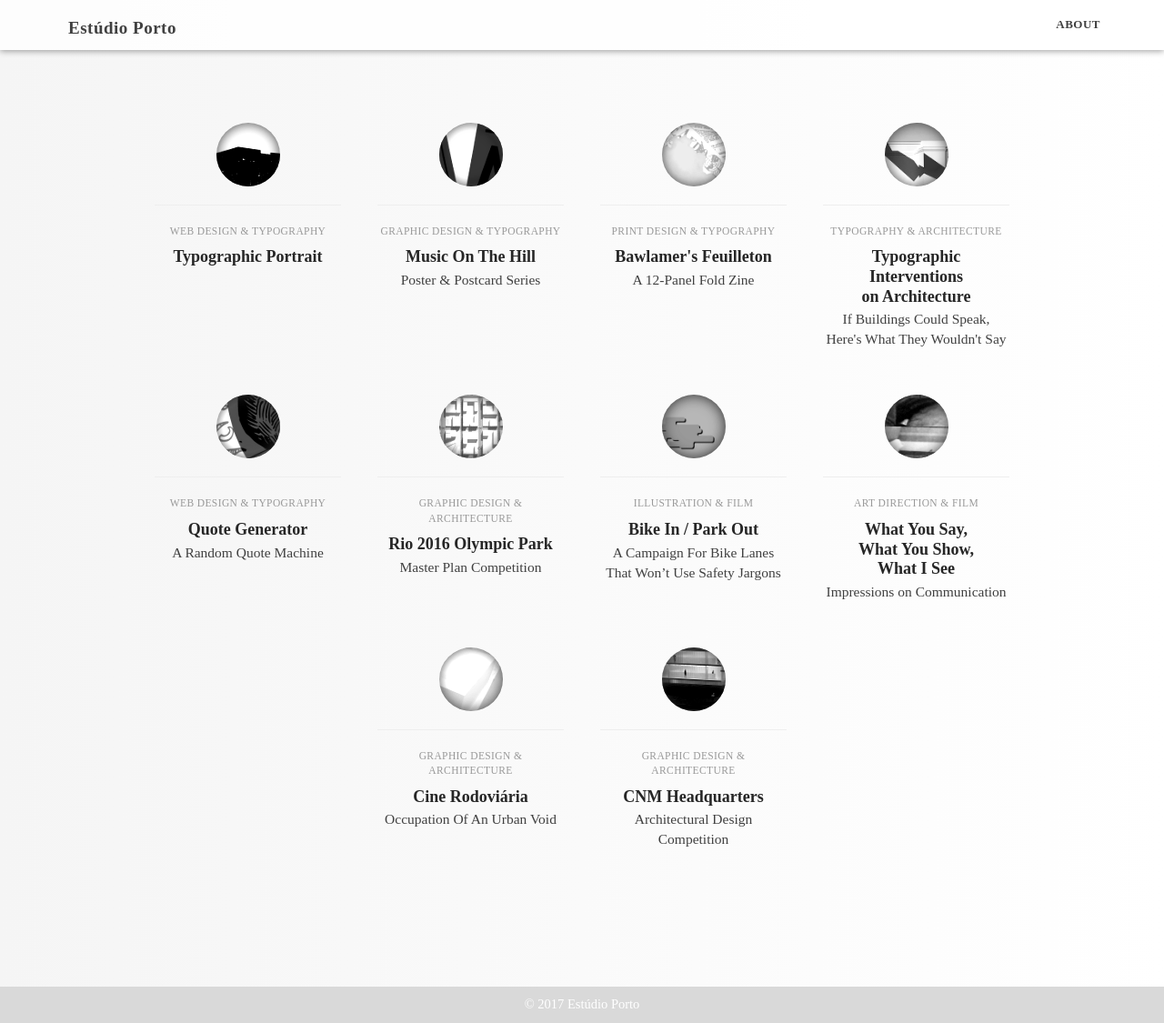
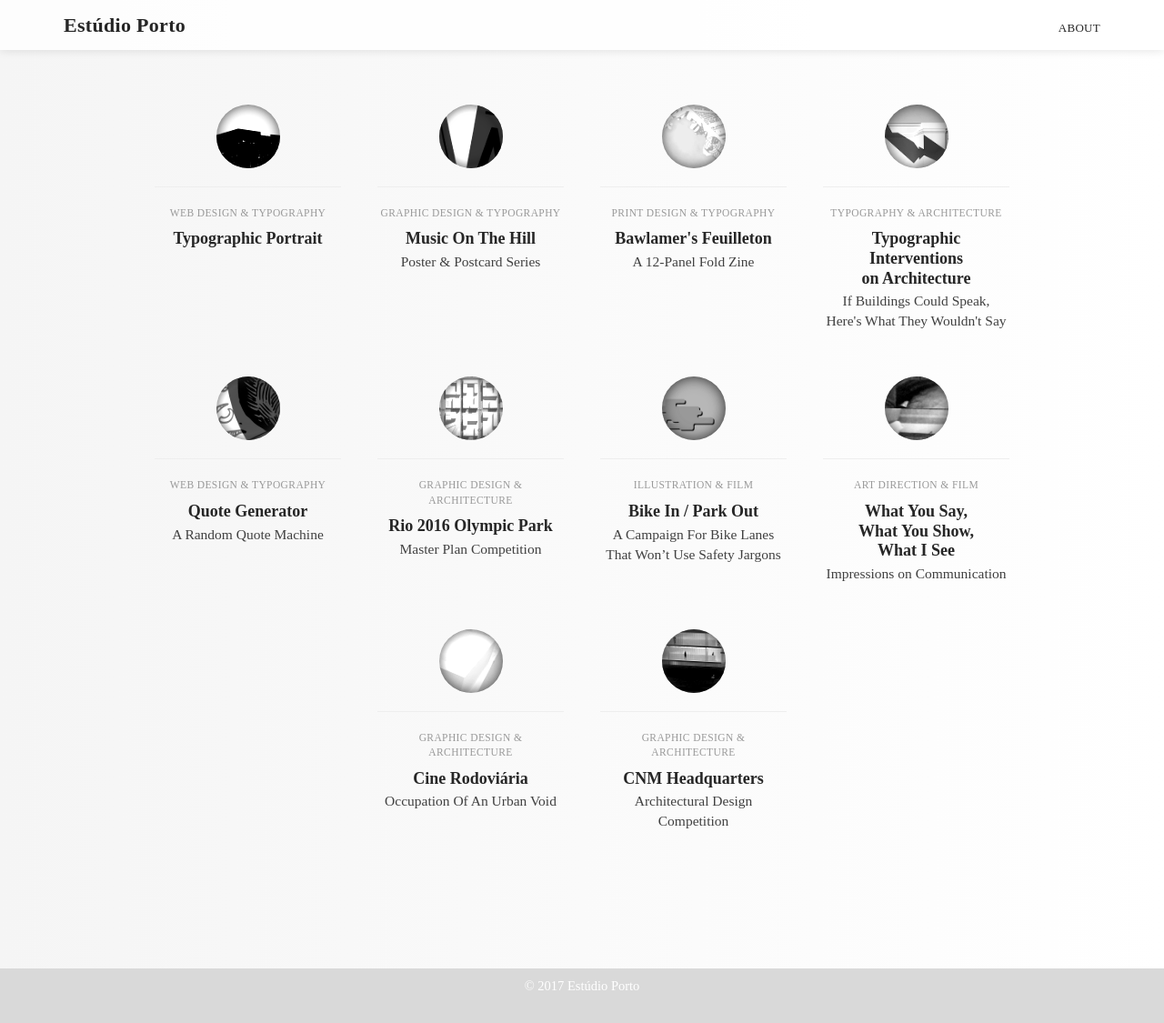
Before and after one commit to carolineportugal/estudioporto, a Jekyll site: the page built from index.html, in a window 1280 px wide and 1125 px high. Shown: the whole window at 91% size. Built offline with Jekyll 4.4.1, drawn with Linux system fonts in a browser that asks for light colours; nearby versions of some CDN libraries; some web fonts are replaced.

Commit message:
finalizes header for desktop

```diff
--- a/_includes/nav.html
+++ b/_includes/nav.html
@@ -1,15 +1,8 @@
 <nav>
   <div class="container">
     <div class="nav-wrapper">
-
-      <div class="logo-title-wrapper">
-
-          <div class="title">Estúdio Porto</div>
-
-        </div>
-
+        <div class="title">Estúdio Porto</div>
         <div class="menu">About</div>
-
     </div>
   </div>
 </nav>
--- a/_sass/_home.scss
+++ b/_sass/_home.scss
@@ -89,7 +89,7 @@ $transition-time:.2s;
     display:flex;
     flex-wrap: wrap;
     justify-content: center;
-    padding-top: calc(4rem + 55px);
+    padding-top:calc(2rem + 55px);
     padding-bottom:14rem;
   }
 
--- a/css/main.scss
+++ b/css/main.scss
@@ -61,63 +61,32 @@ footer{
 
 nav{
   position:fixed;
-  background: lighten(#000, 15%);
   background: rgba(255,255,255, .8);
   width: 100%;
+  height:55px;
   z-index:100;
-      // box-shadow: 0px 1px 10px 0px rgba(0, 0, 0, 0.1);
-      box-shadow: 0 1px 7px rgba(0,0,0,0.4);
+  box-shadow: 0px 1px 10px 0px rgba(0,0,0,0.1);
+  display: flex;
+  align-items: center;
 
   .nav-wrapper{
-    color:rgba(255,255,255, .8);
-    color:lighten(#000, 25%);
-    // align-items: baseline;
+    color:lighten(#000, 15%);
     display: flex;
     justify-content: space-between;
-    align-items: center;
-    // border-bottom: 1px solid rgba(0,0,0, .2);
+    align-items: baseline;
   }
 
-  .logo-title-wrapper{
-    padding:10px 0;
-    height:55px;
-    display: flex;
-    align-items: center;
-
-    svg{
-      height:100%;
-      // overflow: visible !important;
-    }
-
-    .title{
-
-      margin-left:.5rem;
-      line-height: 1.0;
-      margin-top:.5rem;
-      font-size:19px;
-      @include heavy();
-      letter-spacing: .05rem;
-      // text-transform: uppercase;
-    }
-
+  .title{
+    font-size:22px;
+    @include heavy();
+    letter-spacing: .03rem;
   }
-
-
 
   .menu{
     font-size: 13px;
-    @include bold();
-    letter-spacing: .05rem;
+    // @include bold();
+    letter-spacing: .03rem;
     text-transform: uppercase;
   }
 
 }
-
-nav:after{
-  content: "";
-  position:absolute;
-  left:0;
-  bottom:0;
-  width:100%;
-  border-bottom: 1px solid rgba(255,255,255, .1);
-}
```
